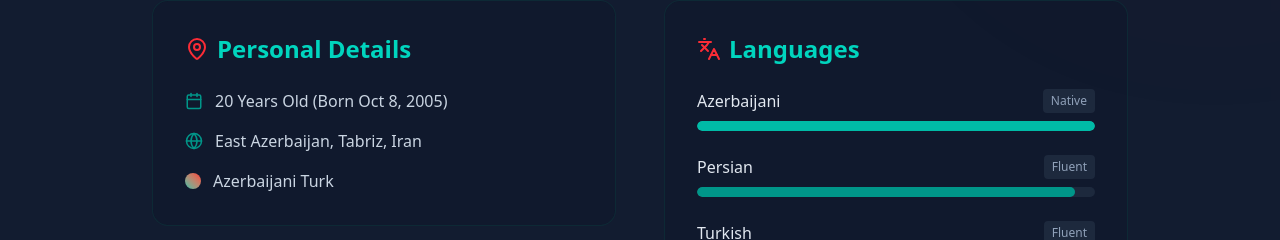
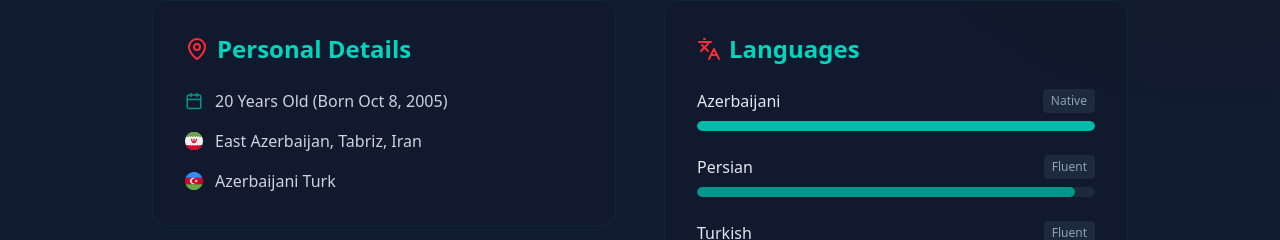
Before and after one commit to sajjadbey/qizilbash.ir, a React (Vite) app: page / in a window 1280 px wide. Shown: the part 1000-1240 px from the top of the page. Built offline with nearby package versions, Linux system fonts and the light colour scheme.

Commit message:
adding Flags

```diff
--- a/src/App.tsx
+++ b/src/App.tsx
@@ -140,11 +140,54 @@ const App = () => {
                     <span>20 Years Old (Born Oct 8, 2005)</span>
                   </li>
                   <li className="flex items-center gap-3">
-                    <Globe size={18} className="text-teal-600" />
+                    <svg width={18} height={18} fill="none" viewBox="0 0 24 24">
+                      <g clipPath="url(#IR_svg__a)">
+                          <path d="M12 24c6.627 0 12-5.373 12-12S18.627 0 12 0 0 5.373 0 12s5.373 12 12 12Z" fill="#F0F0F0" />
+                          <path
+                              d="M15.898 8.87h-1.57c.013.172.02.346.02.521 0 1.161-.29 2.286-.796 3.087-.156.247-.418.596-.77.831V8.87h-1.565v4.44c-.35-.235-.613-.584-.769-.83-.506-.802-.796-1.927-.796-3.088 0-.175.008-.349.02-.521h-1.57c-.01.171-.015.345-.015.521 0 3.219 1.719 5.74 3.913 5.74s3.913-2.521 3.913-5.74c0-.176-.005-.35-.015-.521Z"
+                              fill="#D80027"
+                          />
+                          <path
+                              d="M4.957 5.738h1.565v1.044h1.566V5.738h1.565v1.044h1.565V5.738h1.565v1.044h1.565V5.738h1.566v1.044h1.565V5.738h1.565v1.044h3.766A12 12 0 0 0 12-.001 12 12 0 0 0 1.192 6.782h3.766V5.738Z"
+                              fill="#6DA544"
+                          />
+                          <path
+                              d="M19.044 17.217v1.044H17.48v-1.044h-1.565v1.044H14.35v-1.044h-1.566v1.044h-1.565v-1.044H9.653v1.044H8.088v-1.044H6.522v1.044H4.957v-1.044H1.191A12 12 0 0 0 12.001 24a12 12 0 0 0 10.809-6.783h-3.766Z"
+                              fill="#D80027"
+                          />
+                      </g>
+                      <defs>
+                          <clipPath id="IR_svg__a">
+                              <path fill="#fff" d="M0 0h24v24H0z" />
+                          </clipPath>
+                      </defs>
+                    </svg>
                     <span>East Azerbaijan, Tabriz, Iran</span>
                   </li>
                   <li className="flex items-center gap-3">
-                    <div className="w-4 h-4 rounded-full bg-gradient-to-tr from-teal-500 to-red-500"></div>
+                    <svg width={18} height={18} fill="none" viewBox="0 0 24 24">
+                      <g clipPath="url(#AZ_svg__a)">
+                          <path
+                              d="M24 12c0-1.468-.264-2.874-.746-4.174L12 7.304.746 7.826A11.975 11.975 0 0 0 0 12c0 1.468.264 2.874.746 4.174L12 16.696l11.254-.522c.482-1.3.746-2.706.746-4.174Z"
+                              fill="#D80027"
+                          />
+                          <path d="M12 24c5.16 0 9.559-3.257 11.254-7.826H.747C2.443 20.744 6.841 24 12.001 24Z" fill="#6DA544" />
+                          <path d="M.747 7.825h22.507C21.56 3.255 17.16 0 12.001 0 6.84-.001 2.443 3.256.747 7.825Z" fill="#338AF3" />
+                          <path
+                              d="M12.26 15.391a3.391 3.391 0 1 1 1.614-6.375 4.174 4.174 0 1 0 0 5.967c-.48.26-1.03.408-1.613.408Z"
+                              fill="#F0F0F0"
+                          />
+                          <path
+                              d="m14.87 9.65.449 1.264 1.21-.576-.575 1.211 1.263.45-1.263.449.575 1.21-1.21-.575-.45 1.263-.449-1.263-1.21.576.575-1.211-1.264-.45 1.264-.449-.576-1.21 1.211.575.45-1.263Z"
+                              fill="#F0F0F0"
+                          />
+                      </g>
+                      <defs>
+                          <clipPath id="AZ_svg__a">
+                              <path fill="#fff" d="M0 0h24v24H0z" />
+                          </clipPath>
+                      </defs>
+                    </svg>
                     <span>Azerbaijani Turk</span>
                   </li>
                 </ul>
```
